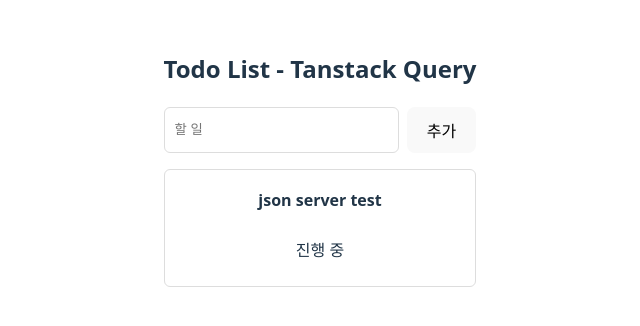
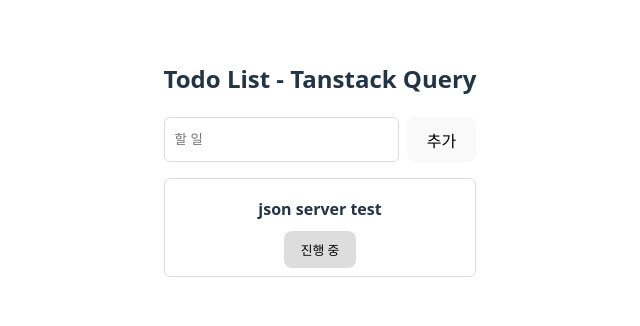
Before and after one commit to bboroin/goorm-mission, a React (Vite) app: page / in a window 1280 px wide. Shown: the part 238-564 px from the top of the page, without its empty margins (320-960 px from the left). Built offline with nearby package versions, Linux system fonts and the light colour scheme; data requests are answered from the project's data file.

Commit message:
feat: todo 상태 토글 기능 구현

```diff
--- a/db.json
+++ b/db.json
@@ -1,7 +1,7 @@
 {
   "todos": [
     {
-      "id": 1,
+      "id": "1",
       "title": "json server test",
       "completed": false
     }
--- a/src/App.jsx
+++ b/src/App.jsx
@@ -12,9 +12,6 @@
     return res.data;
   };
 
-  const addTodo = async (newTodo) =>
-    await axios.post("http://localhost:4000/todos", newTodo);
-
   const {
     data: todos = [],
     isPending,
@@ -24,12 +21,25 @@
     queryFn: fetchTodos,
   });
 
+  const addTodo = async (newTodo) =>
+    await axios.post("http://localhost:4000/todos", newTodo);
+
   const { mutate } = useMutation({
     mutationFn: addTodo,
     onSuccess: () => {
       queryClient.invalidateQueries(["todos"]);
       setTodo("");
     },
+  });
+
+  const toggleTodo = async (todo) =>
+    await axios.patch(`http://localhost:4000/todos/${todo.id}`, {
+      completed: !todo.completed,
+    });
+
+  const { mutate: toggleTodoMutate } = useMutation({
+    mutationFn: toggleTodo,
+    onSuccess: () => queryClient.invalidateQueries(["todos"]),
   });
 
   if (isPending) return <div>로딩 중...</div>;
@@ -60,7 +70,17 @@
         {todos.map((todo) => (
           <li key={todo.id} className="item">
             <div className="title">{todo.title}</div>
-            <p>{todo.completed ? "완료" : "진행 중"}</p>
+            <div>
+              <button
+                className="control-btn"
+                onClick={() => toggleTodoMutate(todo)}
+                style={{
+                  backgroundColor: todo.completed ? "#57dd57a4" : "#ddd",
+                }}
+              >
+                {todo.completed ? "완료" : "진행 중"}
+              </button>
+            </div>
           </li>
         ))}
       </ul>
```
